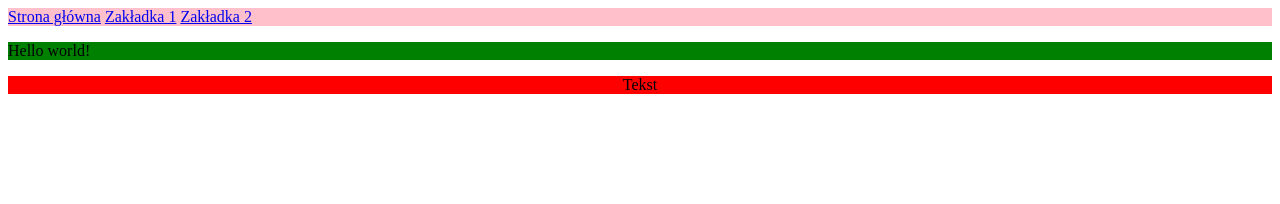
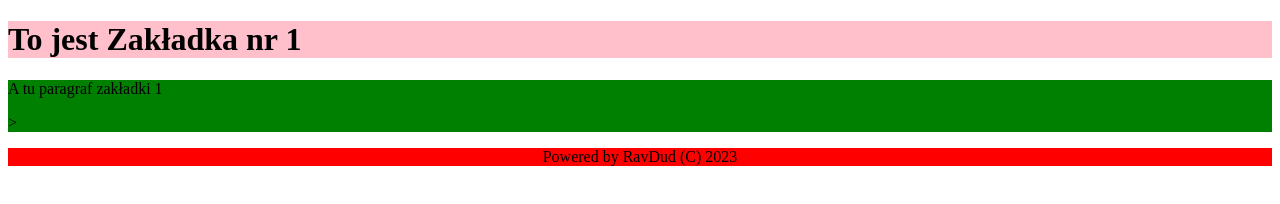
Before and after one commit to RavShkn/Z2J-101, a plain HTML site: page zakladka1.html in a window 1280 px wide. Drawn offline with Linux system fonts and the light colour scheme.

Commit message:
Poprawa zakładek

```diff
--- a/zakladka1.html
+++ b/zakladka1.html
@@ -7,18 +7,12 @@
         <link rel="stylesheet" href="css/style.css" />
     </head>
     <body>
-        <script src="js/script.js"></script>
-        <header>
-            <nav>
-              <a href="index.html">Strona główna</a>
-              <a href="zakladka1.html">Zakładka 1</a>
-              <a href="zakladka2.html">Zakładka 2</a>
-            </nav>
+       <header>
+            <h1>To jest Zakładka nr 1</h1>
         </header>
-        <main> <p id="redText">
-            Hello world!</p></main>
+        <main><p>A tu paragraf zakładki 1</p>></main>
 
-        <footer><p>Tekst</p></footer>
+        <footer><p>Powered by RavDud (C) 2023</p></footer>
 
     </body>
 </html>
```
Also changed, not shown: zakladka2.html (+3 -9 lines).
